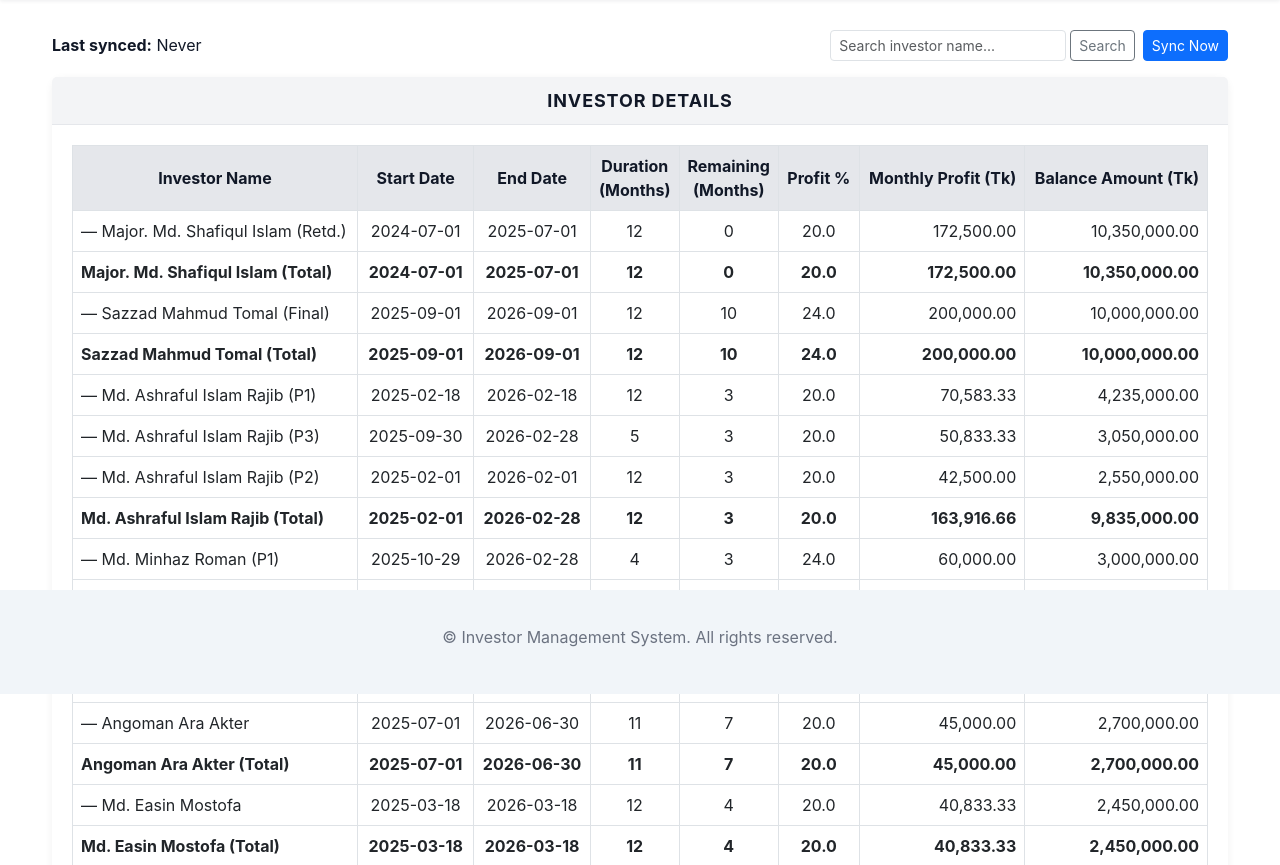
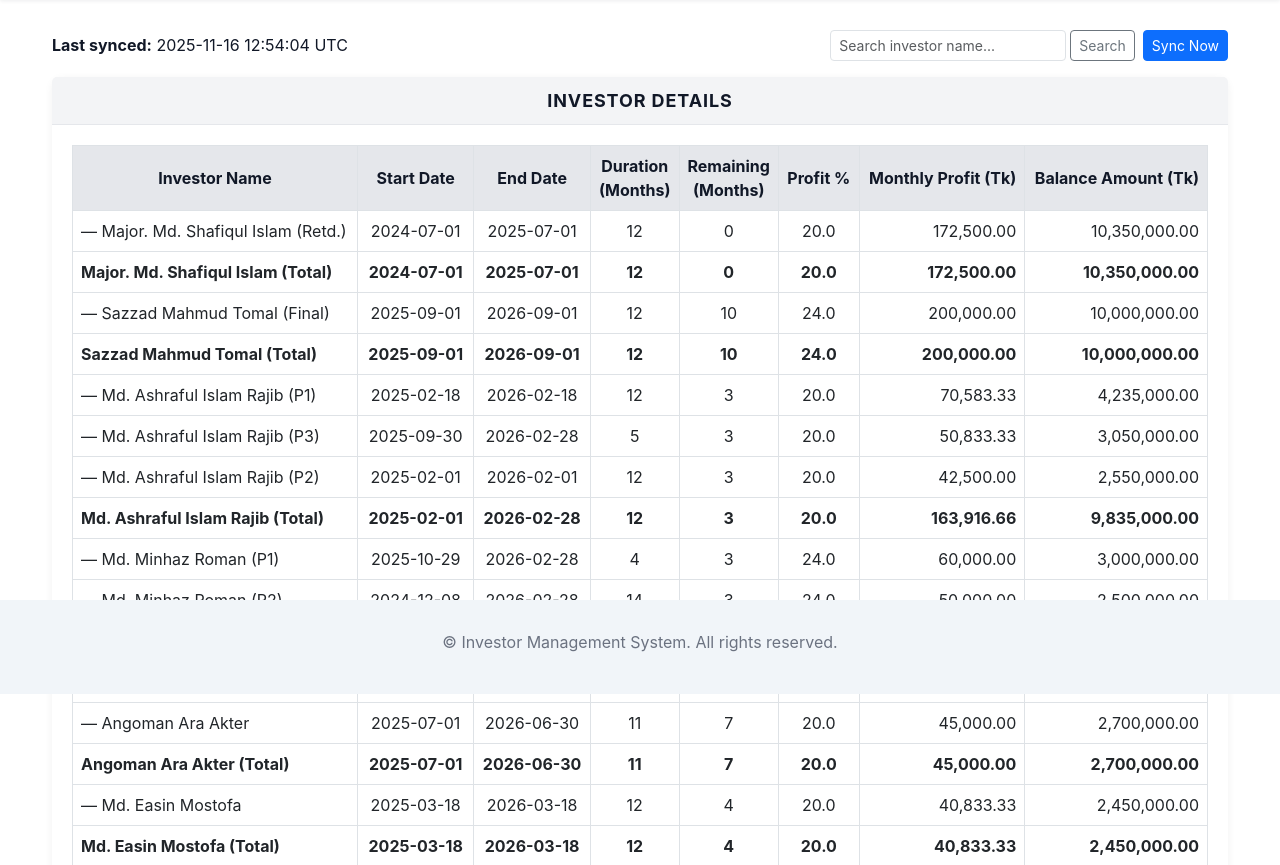
Before and after one commit to hasanshibly90/IMS-SISL, a Flask app: page / in a window 1280 px wide. Shown: the part 106-971 px from the top of the page. Run offline with Flask 3, Linux system fonts and the light colour scheme; a user stored in the database is signed in; data comes from the database, SQL or seed files in the repository; some libraries are stand-ins or nearby versions.

Commit message:
ims-sisl-v.1015

```diff
--- a/templates/task.html
+++ b/templates/task.html
@@ -63,7 +63,7 @@
     footer {
       background-color: #f1f5f9;
       color: #6b7280;
-      padding: 5px 0;
+      padding: 0;
       position: fixed;
       width: 100%;
       bottom: 0;
```
